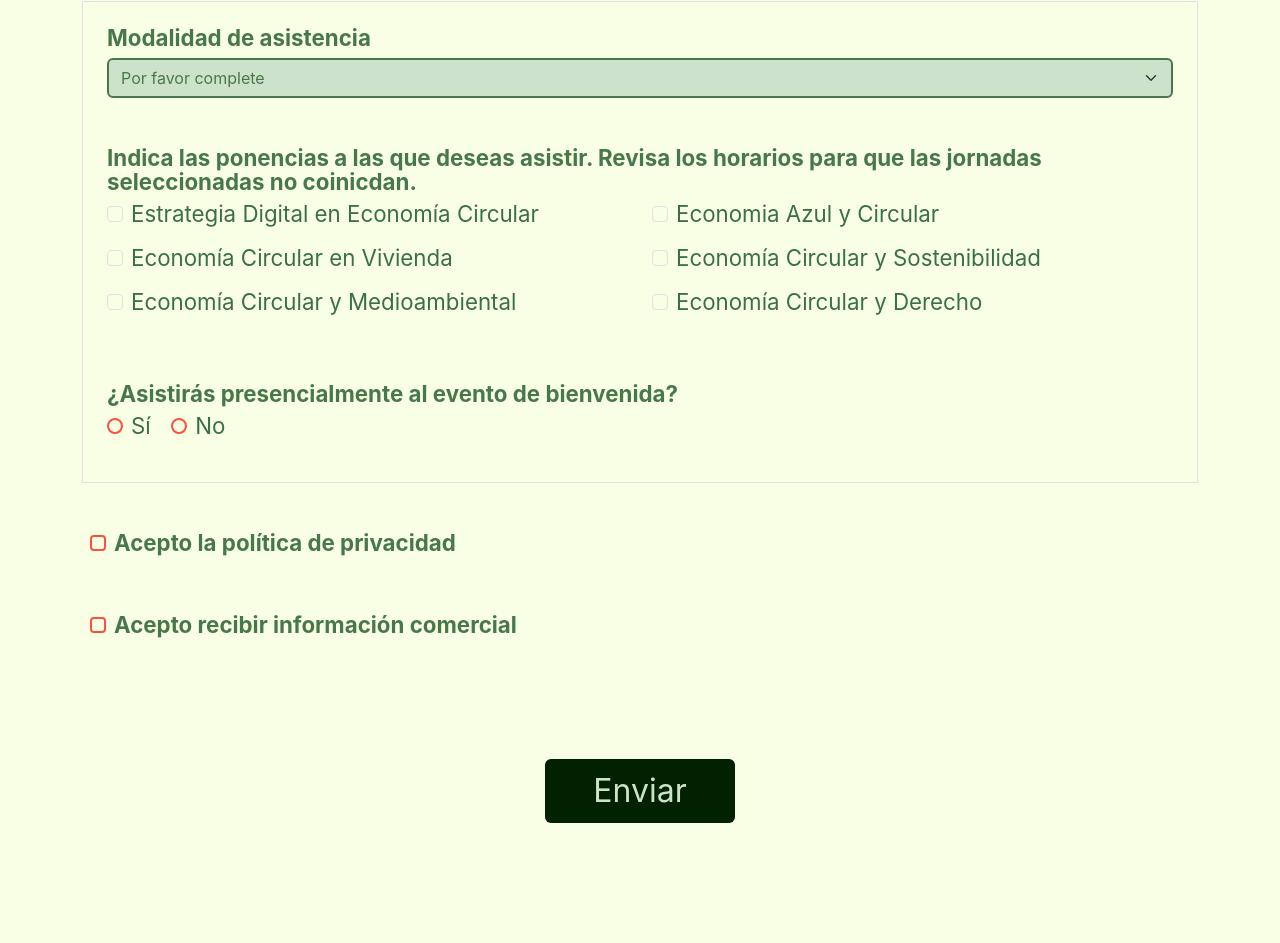
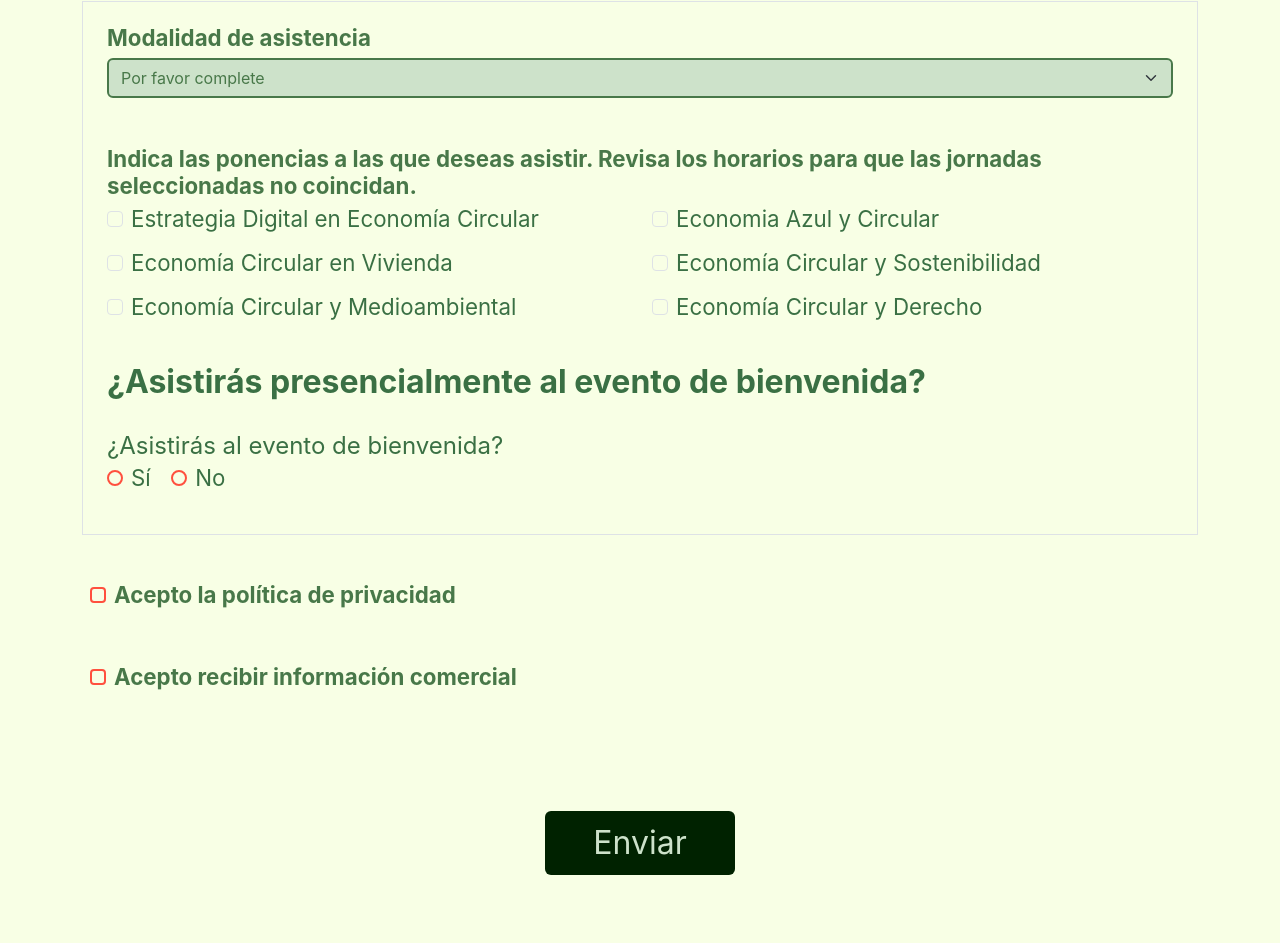
Before and after one commit to ecristoball/Herramientas_HTML_y_CSS_II, a website built with Parcel: page src/inscripcion.html in a window 1280 px wide. Shown: the part 1577-2520 px from the top of the page. Built offline with nearby package versions, Linux system fonts and the light colour scheme.

Commit message:
Pec2_v1_10

```diff
--- a/src/inscripcion.html
+++ b/src/inscripcion.html
@@ -125,8 +125,10 @@
               </select>
 
           <div class="row py-4">
+            <h2 class="formulario__label form-label mb-2 mt-4">
+              Indica las ponencias a las que deseas asistir. Revisa los horarios para que las jornadas seleccionadas no coincidan.
+            </h2>
 
-            <label for="input-conferencias" class="formulario__label form-label mb-2 mt-4">Indica las ponencias  a las que deseas asistir. Revisa los horarios para que las jornadas seleccionadas no coinicdan.</label>
             <div class="formulario__checkbox col-12 col-md-6 mb-2">
               <div class="form-check form-check-inline">
                 <input class="form-check-input" type="checkbox" id="inlineCheckbox1" value="option1" >
@@ -165,7 +167,10 @@
             </div>
 </div>
           <div class="mb-3">
-  <label for="input-conferencias" class="formulario__label form-label mb-2 mt-4">¿Asistirás presencialmente al evento de bienvenida?</label><br>
+  <h2 class="input-conferencias" class="formulario__label form-label mb-2 mt-4">¿Asistirás presencialmente al evento de bienvenida?</h2><br>
+
+  <fieldset class="mb-3">
+    <legend class="form-label">¿Asistirás al evento de bienvenida?</legend>
 
     <div class="form-check form-check-inline">
       <input class="form-check-input" type="radio" name="asistenciaBienvenida" id="asistenciaSi" value="si" required>
@@ -176,6 +181,8 @@
       <input class="form-check-input" type="radio" name="asistenciaBienvenida" id="asistenciaNo" value="no" required>
       <label class="form-check-label" for="asistenciaNo">No</label>
     </div>
+  </fieldset>
+
 </div>
 
         </section>
```
Lines whose indentation alone changed are shown as unchanged.
